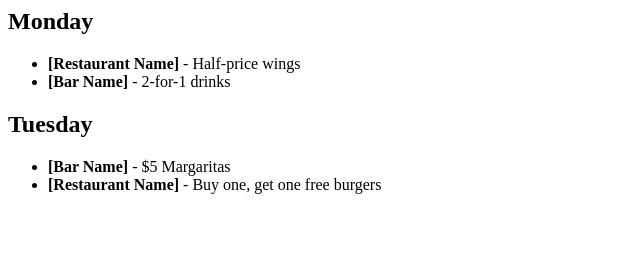
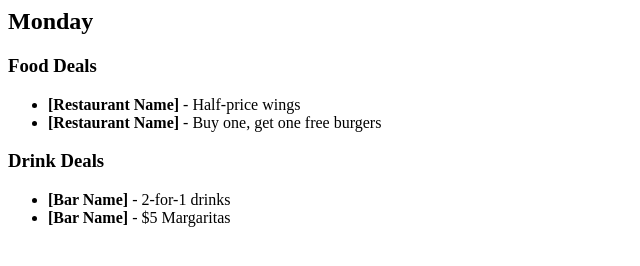
Before and after one commit to dasmoto/dbldbl, a plain HTML site: page index.html in a window 1280 px wide. Shown: the whole page, without its empty margins (0-640 px from the left). Drawn offline with Linux system fonts and the light colour scheme.

Commit message:
Update index.html

```diff
--- a/index.html
+++ b/index.html
@@ -2,20 +2,24 @@
 
 <section class="daily-deals">
   <h2>Monday</h2>
-  <ul>
-    <li><strong>[Restaurant Name]</strong> - Half-price wings</li>
-    <li><strong>[Bar Name]</strong> - 2-for-1 drinks</li>
-    <!-- More deals for Monday -->
-  </ul>
-</section>
 
-<section class="daily-deals">
-  <h2>Tuesday</h2>
-  <ul>
-    <li><strong>[Bar Name]</strong> - $5 Margaritas</li>
-    <li><strong>[Restaurant Name]</strong> - Buy one, get one free burgers</li>
-    <!-- More deals for Tuesday -->
-  </ul>
+  <div class="food-deals">
+    <h3>Food Deals</h3>
+    <ul>
+      <li><strong>[Restaurant Name]</strong> - Half-price wings</li>
+      <li><strong>[Restaurant Name]</strong> - Buy one, get one free burgers</li>
+      <!-- More food deals for Monday -->
+    </ul>
+  </div>
+
+  <div class="drink-deals">
+    <h3>Drink Deals</h3>
+    <ul>
+      <li><strong>[Bar Name]</strong> - 2-for-1 drinks</li>
+      <li><strong>[Bar Name]</strong> - $5 Margaritas</li>
+      <!-- More drink deals for Monday -->
+    </ul>
+  </div>
 </section>
 
 
```
